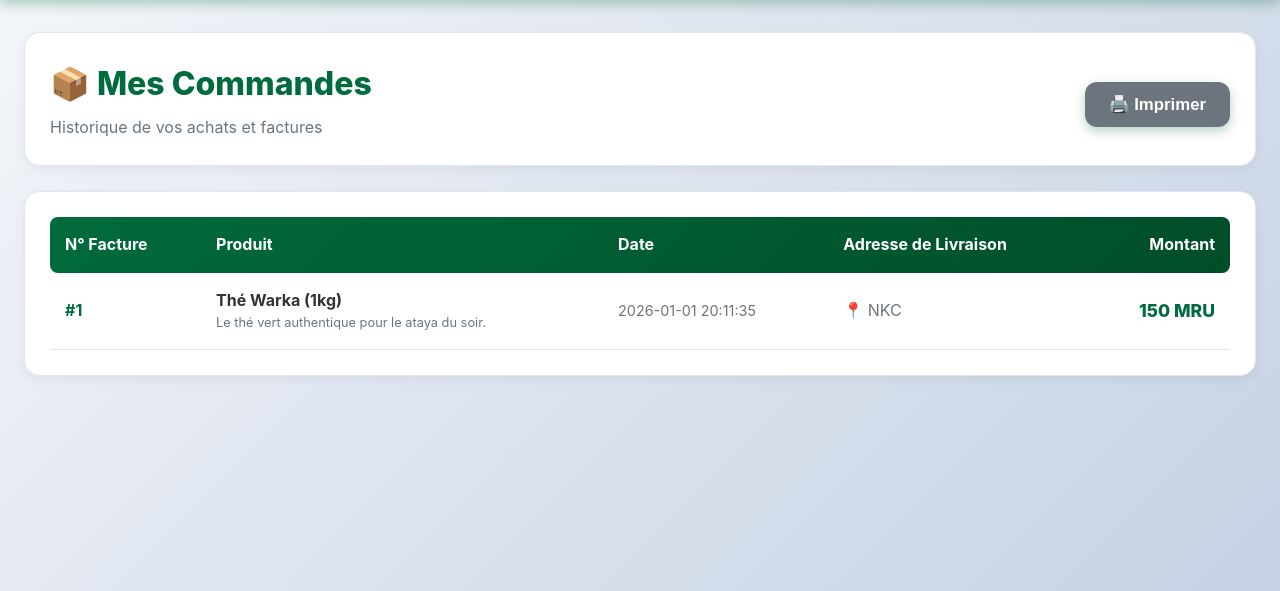
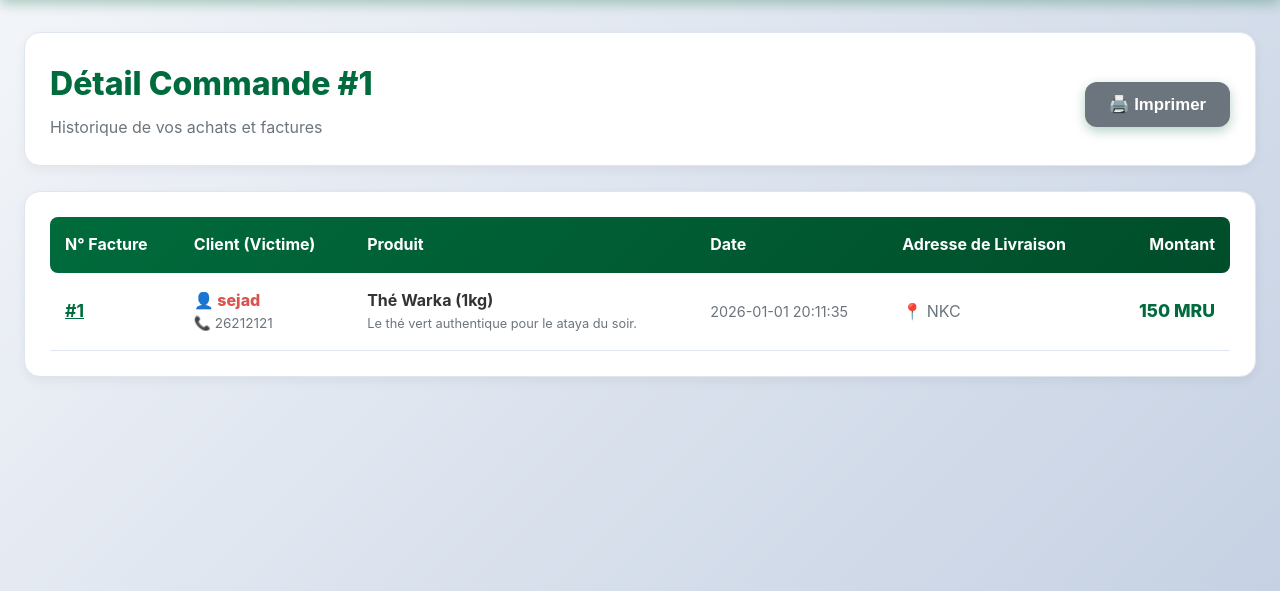
Before and after one commit to dr-ahmedsejad/SEC_WEB_LAB, a Flask app: page /commande/1 in a window 1280 px wide. Shown: the part 100-691 px from the top of the page. Run offline with Flask 3, Linux system fonts and the light colour scheme; a user stored in the database is signed in; data comes from the database, SQL or seed files in the repository; both versions use the stored data as it was after the commit.

Commit message:
01-01-2026

```diff
--- a/app.py
+++ b/app.py
@@ -314,26 +314,73 @@ def acheter_produit(produit_id):
 #     else:
 #         return "❌ Commande introuvable."
 
+# @app.route('/commande/<int:id_commande>')
+# def voir_commande(id_commande):
+#     if 'user_id' not in session: return redirect('/login')
+#     conn = get_db_connection()
+#     query = """
+#         SELECT c.*, p.nom as nom_produit, p.description
+#         FROM commandes c
+#         JOIN produits p ON c.produit_id = p.id
+#         WHERE c.id = ?
+#     """
+#     commande = conn.execute(query, (id_commande,)).fetchone()
+#     conn.close()
+#
+#     if commande:
+#         return render_template('commandes.html', commande=commande)
+#     else:
+#         return "❌ Commande introuvable."
+
 @app.route('/commande/<int:id_commande>')
 def voir_commande(id_commande):
     if 'user_id' not in session: return redirect('/login')
 
     conn = get_db_connection()
 
-    # Requete avec JOIN pour avoir le nom du produit
+    query = """
+        SELECT c.*,
+               p.nom as nom_produit,
+               p.description,
+               u.username as nom_client,
+               u.telephone as tel_client
+        FROM commandes c
+        JOIN produits p ON c.produit_id = p.id
+        JOIN utilisateurs u ON c.utilisateur_id = u.id
+        WHERE c.id = ?
+    """
+
+    commande = conn.execute(query, (id_commande,)).fetchone()
+    conn.close()
+
+    if commande:
+        # On passe toujours une liste pour garder la compatibilité avec le template
+        return render_template('commande.html', commande=commande, titre=f"Détail Commande #{id_commande}")
+    else:
+        return "❌ Commande introuvable."
+
+@app.route('/mes-commandes')
+def mes_commandes():
+    if 'user_id' not in session: return redirect('/login')
+    user_id = session['user_id']
+    conn = get_db_connection()
+
     query = """
         SELECT c.*, p.nom as nom_produit, p.description
         FROM commandes c
         JOIN produits p ON c.produit_id = p.id
-        WHERE c.id = ?
+        JOIN utilisateurs u ON c.utilisateur_id = u.id
+        WHERE c.utilisateur_id = ?
     """
-    commande = conn.execute(query, (id_commande,)).fetchone()
+    commandes = conn.execute(query,(user_id,)).fetchall()
     conn.close()
 
-    if commande:
-        return render_template('commande.html', commande=commande)
+    if commandes:
+        return render_template('commandes.html', commandes=commandes)
     else:
         return "❌ Commande introuvable."
+
+
 
 # ============================================
 # CRUD ADMIN - GESTION DES UTILISATEURS
--- a/templates/commande.html
+++ b/templates/commande.html
@@ -6,7 +6,7 @@
     <div style="background: white; padding: 25px; border-radius: 16px; margin-bottom: 25px; box-shadow: 0 4px 12px rgba(0,0,0,0.05); display: flex; justify-content: space-between; align-items: center; border: 1px solid #e0e6ed;">
         <div>
             <h2 style="margin: 0; color: var(--primary); font-size: 2rem; font-weight: 800;">
-                📦 Mes Commandes
+                {{ titre }}
             </h2>
             <p style="margin: 5px 0 0 0; color: #6c757d;">Historique de vos achats et factures</p>
         </div>
@@ -20,6 +20,7 @@
             <thead>
                 <tr style="background: linear-gradient(135deg, var(--primary) 0%, var(--primary-dark) 100%); color: white;">
                     <th style="padding: 15px; text-align: left; font-weight: 700; border-radius: 8px 0 0 8px;">N° Facture</th>
+                    <th style="padding: 15px; text-align: left; font-weight: 700;">Client (Victime)</th>
                     <th style="padding: 15px; text-align: left; font-weight: 700;">Produit</th>
                     <th style="padding: 15px; text-align: left; font-weight: 700;">Date</th>
                     <th style="padding: 15px; text-align: left; font-weight: 700;">Adresse de Livraison</th>
@@ -27,16 +28,28 @@
                 </tr>
             </thead>
             <tbody>
+
                 <tr style="border-bottom: 1px solid #e0e6ed; transition: background 0.3s ease;"
                     onmouseover="this.style.background='#f8f9fa'"
                     onmouseout="this.style.background='white'">
 
-                    <td style="padding: 15px; font-weight: 700; color: var(--primary);">
-                        #{{ commande.id }}
+                    <td style="padding: 15px; font-weight: 700;">
+                        <a href="/commande/{{ commande.id }}" style="color: var(--primary); text-decoration: underline; font-size: 1.1rem;">
+                            #{{ commande.id }}
+                        </a>
                     </td>
 
                     <td style="padding: 15px;">
-                        <strong style="color: #333;">{{ commande.nom_produit or c.produit }}</strong>
+                        {% if commande.nom_client %}
+                            <div style="font-weight: 800; color: #d9534f;">👤 {{ commande.nom_client }}</div>
+                            <div style="font-size: 0.85rem; color: #6c757d;">📞 {{ commande.tel_client }}</div>
+                        {% else %}
+                            <span style="color: #999;">Moi</span>
+                        {% endif %}
+                    </td>
+
+                    <td style="padding: 15px;">
+                        <strong style="color: #333;">{{ commande.nom_produit }}</strong>
                         <div style="font-size: 0.8rem; color: #6c757d;">{{ commande.description }}</div>
                     </td>
 
```
Also changed, not shown: elbaraka.db.
